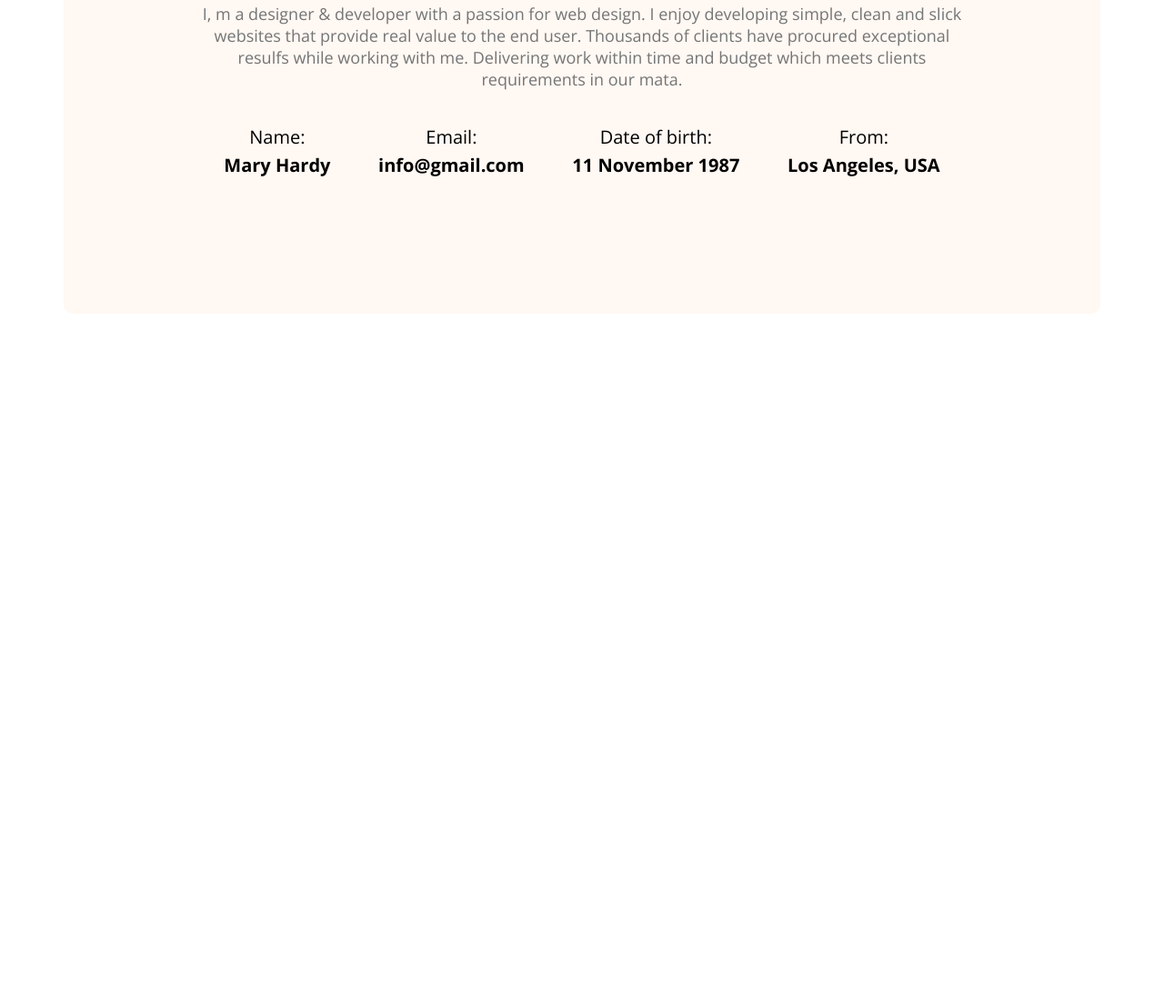
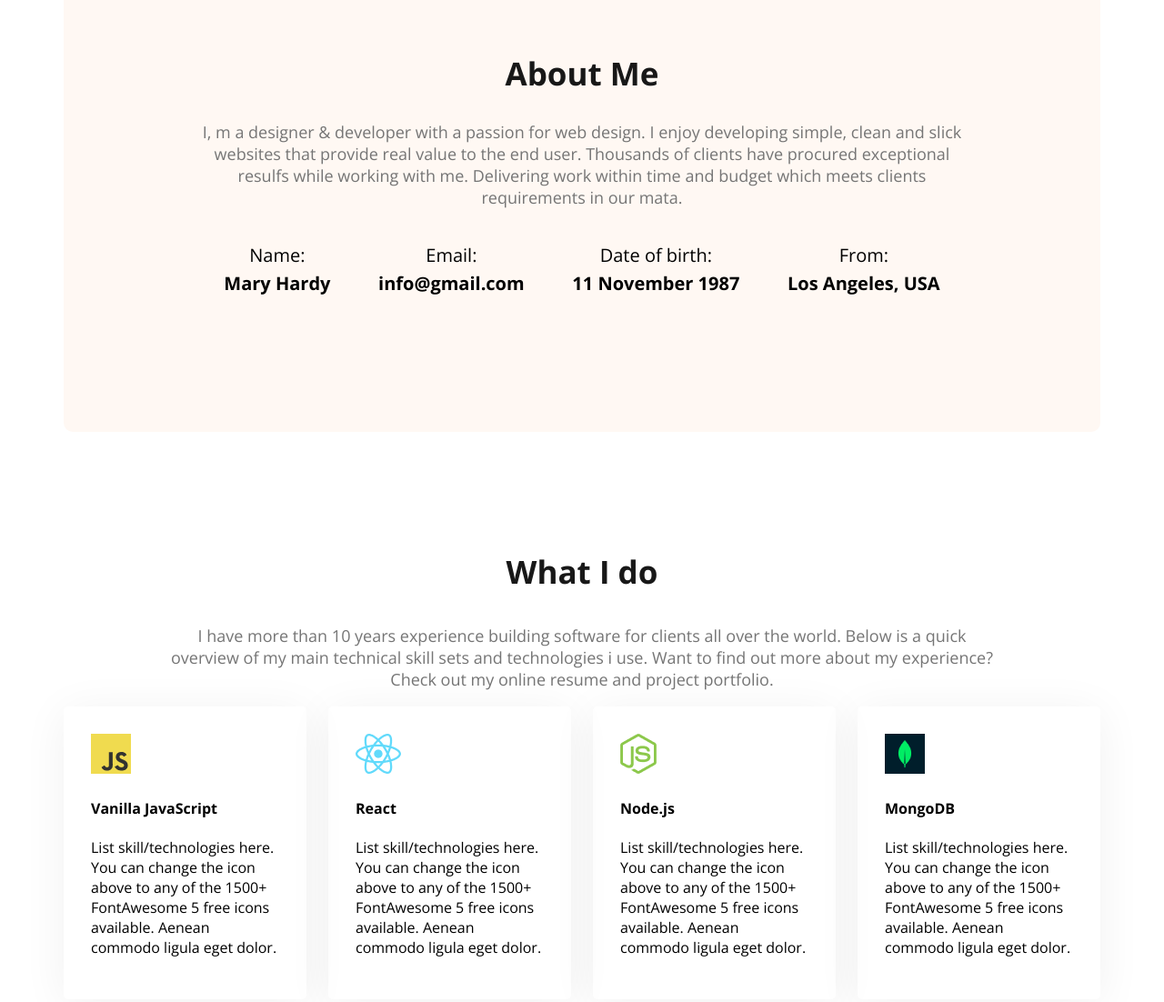
Before and after one commit to rounokjahan1/web-dev-portfolio, a plain HTML site: page index.html in a window 1280 px wide. Shown: the part 1154-2256 px from the top of the page at 91% size. Before the commit the page ends 1507 px from the top, so only its background shows below. Drawn offline with nearby package versions, Linux system fonts and the light colour scheme.

Commit message:
another section added

```diff
--- a/index.html
+++ b/index.html
@@ -52,7 +52,34 @@
           <p class="iteam-title">From:</p>
           <p class="iteam-description">Los Angeles, USA</p>
         </div>
-
+      </div>
+    </section>
+    <section class="skills">
+      <h3 class="section-title text-center
+      ">What I do</h3>
+      <p class="section-description text-center
+      ">I have more than 10 years experience building software for clients all over the world. Below is a quick overview of my main technical skill sets and technologies i use. Want to find out more about my experience? Check out my online resume and project portfolio.</p>
+      <div class="skil-container">
+        <div class="skill">
+          <img src="images/icons/js.png" alt="">
+          <h4 class="skill-title">Vanilla JavaScript</h4>
+          <p class="skill-description">List skill/technologies here. You can change the icon above to any of the 1500+ FontAwesome 5 free icons available. Aenean commodo ligula eget dolor.</p>
+        </div>
+        <div class="skill">
+          <img src="images/icons/react.png" alt="">
+          <h4 class="skill-title">React</h4>
+          <p class="skill-description">List skill/technologies here. You can change the icon above to any of the 1500+ FontAwesome 5 free icons available. Aenean commodo ligula eget dolor.</p>
+        </div>
+        <div class="skill">
+          <img src="images/icons/nodejs.png" alt="">
+          <h4 class="skill-title">Node.js</h4>
+          <p class="skill-description">List skill/technologies here. You can change the icon above to any of the 1500+ FontAwesome 5 free icons available. Aenean commodo ligula eget dolor.</p>
+        </div>
+        <div class="skill">
+          <img src="images/icons/mongo.png" alt="">
+          <h4 class="skill-title">MongoDB</h4>
+          <p class="skill-description">List skill/technologies here. You can change the icon above to any of the 1500+ FontAwesome 5 free icons available. Aenean commodo ligula eget dolor.</p>
+        </div>
       </div>
     </section>
 
--- a/style/style.css
+++ b/style/style.css
@@ -10,7 +10,9 @@
 .secondary-bg{
 background-color: #FFF8F3;
 }
-
+.text-center {
+  text-align: center;
+}
 .text-primary{
   color: #FD6E0A;
 }
@@ -95,11 +97,16 @@ main{
   max-width: 1140px;
   margin: 0 auto;
 }
+main section {
+  margin-top: 130px;
+  margin-bottom: 130px;
+}
 /* about style */
 .about{
   border-radius: 10px;
   padding: 130px 150px;
   text-align: center;
+
 }
 .about-iteams{
   display: flex;
@@ -114,3 +121,16 @@ main{
   font-weight: bold;
   margin-top: 4px;
 }
+/* skill style */
+.skills .section-description{
+  padding: 0 110px;
+}
+.skil-container {
+  display: flex;
+  gap: 24px;
+}
+.skill {
+  padding: 30px;
+  border-radius: 5px;
+  box-shadow: 0px 6px 50px 0px rgba(0, 0, 0, 0.06);
+}
```
